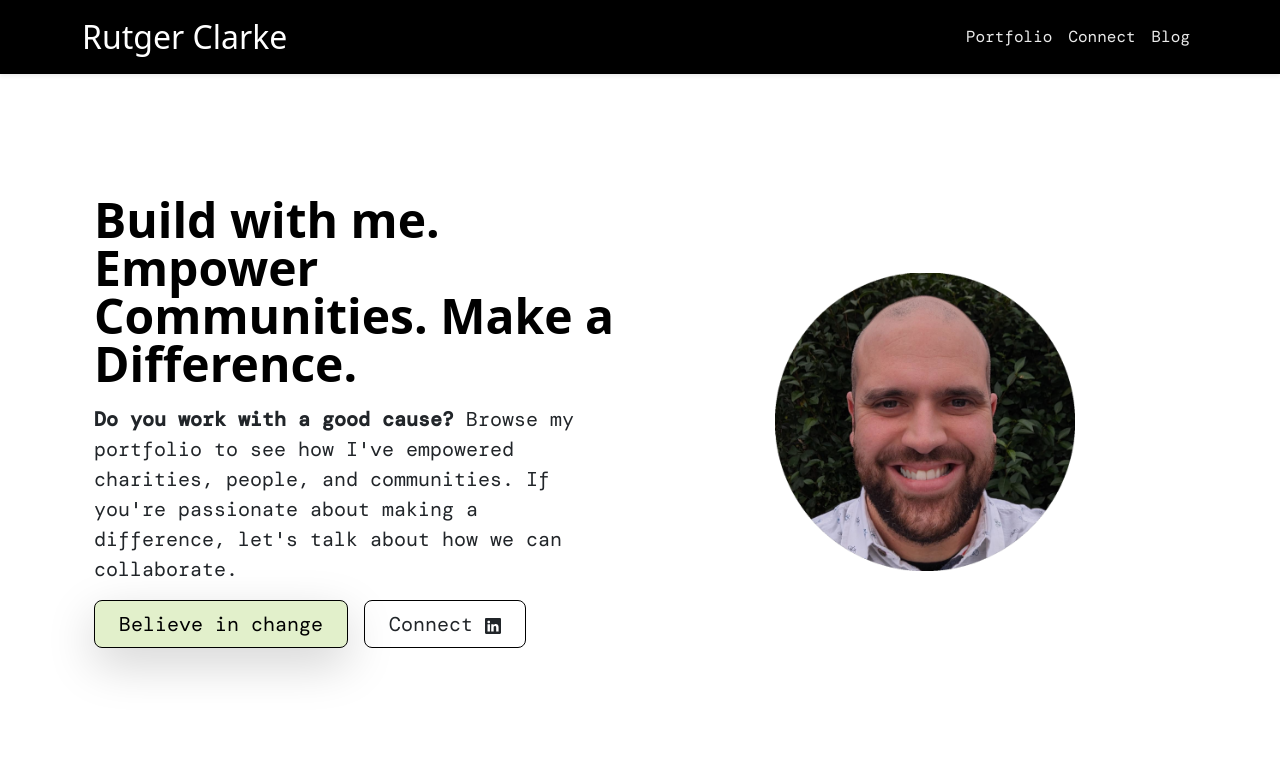
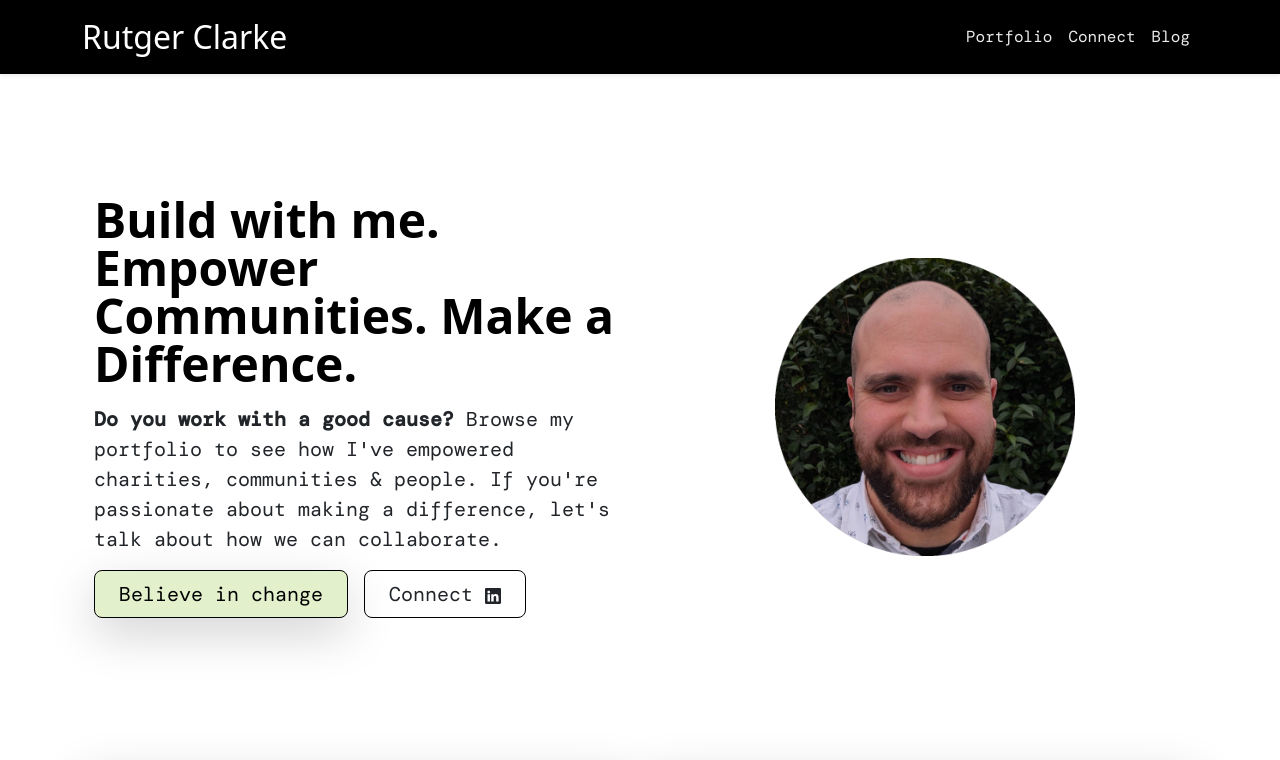
Before and after one commit to rclarke87/portfolio, a plain HTML site: page index.html in a window 1280 px wide. Shown: the top 760 px of the page. Drawn offline with nearby package versions, Linux system fonts and the light colour scheme; grey boxes are pictures that could not be loaded; a web font is replaced by a local one.

Commit message:
typo corrections

```diff
--- a/index.html
+++ b/index.html
@@ -71,7 +71,7 @@
               Build with me. Empower Communities. Make a Difference.
             </h1>
             <p class="lead">
-                <span id="bold">Do you work with a good cause?</span> Browse my portfolio to see how I've empowered charities, people, and communities. If you're passionate about making a difference, let's talk about how we can collaborate.
+                <span id="bold">Do you work with a good cause?</span> Browse my portfolio to see how I've empowered charities, communities & people. If you're passionate about making a difference, let's talk about how we can collaborate.
             </p>
 <div class="d-grid gap-2 d-md-flex justify-content-md-start">
   <button type="button" class="btn btn-primary custom-bg btn-lg px-4 me-md-2 shadow-lg">
```
